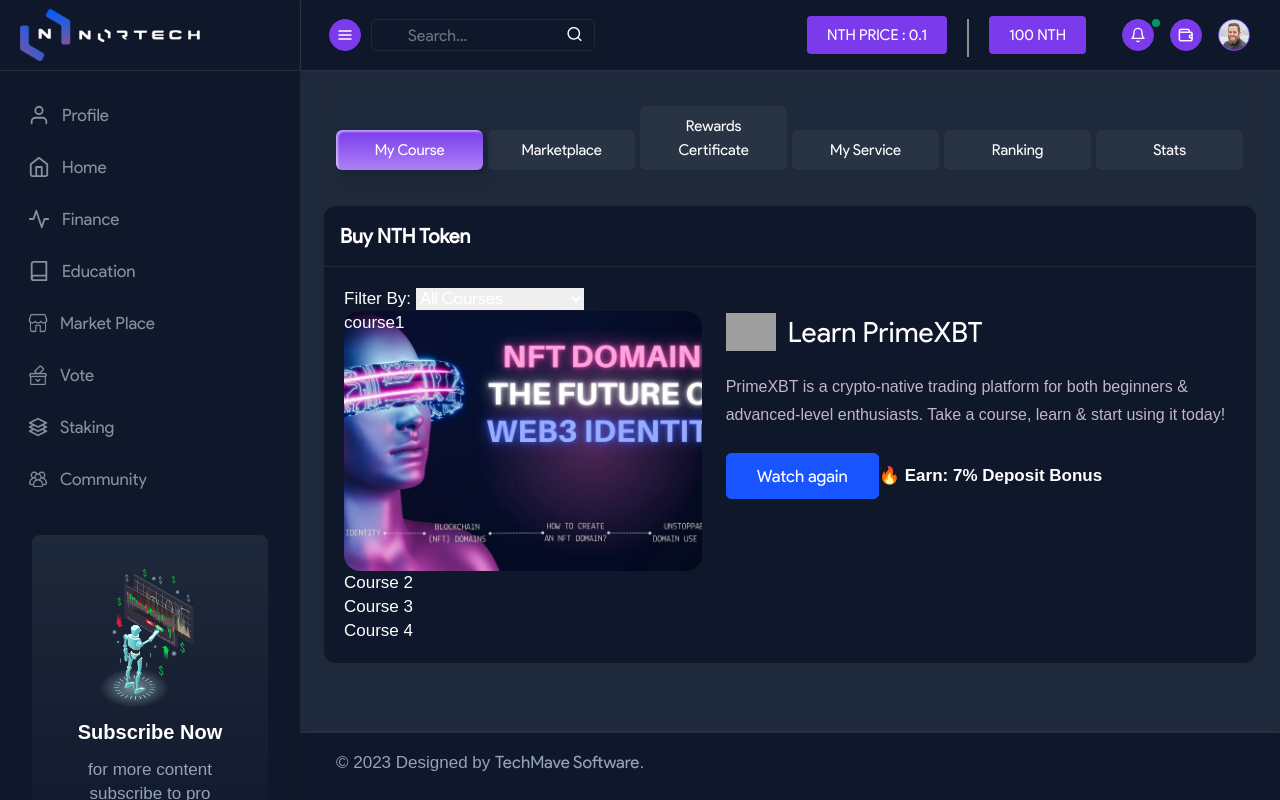
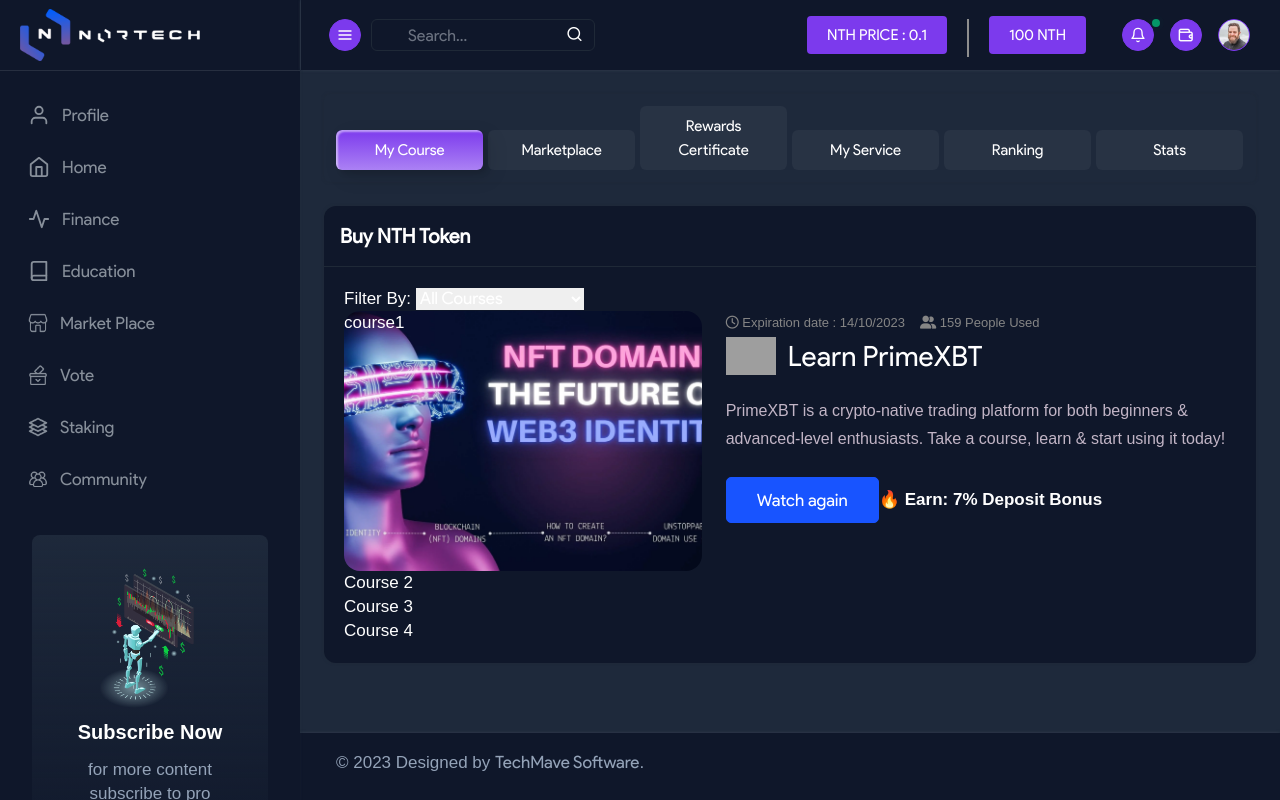
Before and after one commit to rohit-techmave/nortech, a PHP site: page /education.php in a window 1280 px wide. Run offline with PHP 8.4, Linux system fonts and the light colour scheme; some libraries are stand-ins or nearby versions; grey boxes are pictures that could not be loaded.

Commit message:
educhanges

```diff
--- a/assets/css/custom-r.css
+++ b/assets/css/custom-r.css
@@ -64,3 +64,23 @@
   padding: 10px 30px;
   border-radius: 5px;
 }
+
+.nameandlecture_area{
+    display: flex;
+    align-items: center;
+}
+.nameauthor__Course{
+    color: #858585;
+    display: inline-block;
+    font-size: .8125rem;
+    margin-right: 15px;
+    vertical-align: middle;
+}
+
+ .lacture_Count{
+    color: #858585;
+    display: inline-block;
+    font-size: .8125rem;
+    margin-right: 15px;
+    vertical-align: middle;
+  }
--- a/education.php
+++ b/education.php
@@ -64,6 +64,11 @@
                 </div>
                 <div class="col-lg-7">
                 <div class="courseright__details">
+                <div class="nameandlecture_area">
+                                     <div class="nameauthor__Course"><i class="far fa-clock"></i> Expiration date : 14/10/2023
+                                    </div>
+                                           <div class="lacture_Count"><i class="fas fa-user-friends"></i> 159 People Used </div>
+                                    </div>
                                 <div class="coursemain_titlearea">
                                     <div class="courseicon__imgC">
                                         <img class="brand-logo ls-is-cached lazyloaded" alt="band-protocol logo" data-src="https://assets.bitdegree.org/assets/learndrops/primexbt/primexbt-coin.png" src="https://assets.bitdegree.org/assets/learndrops/primexbt/primexbt-coin.png">
```
